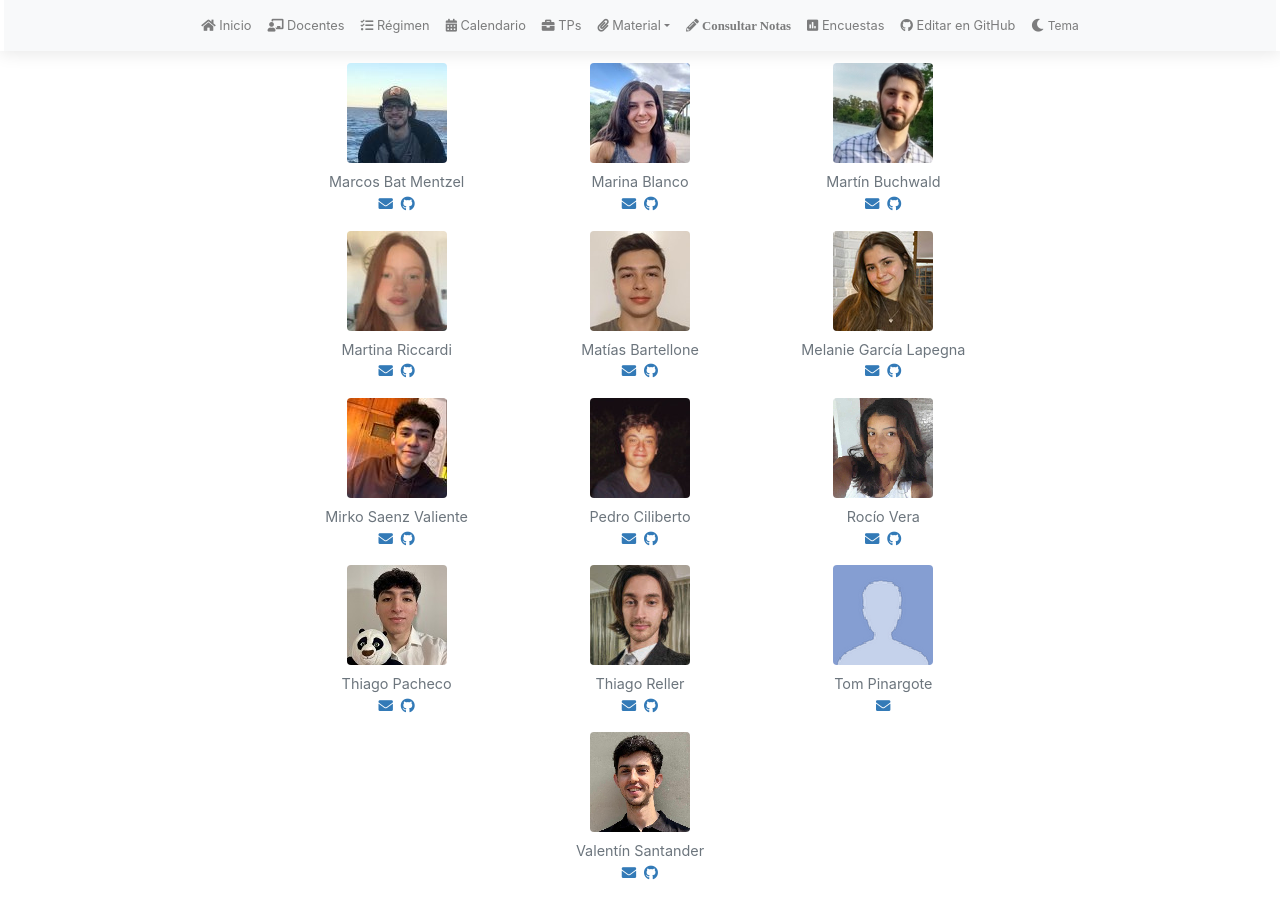
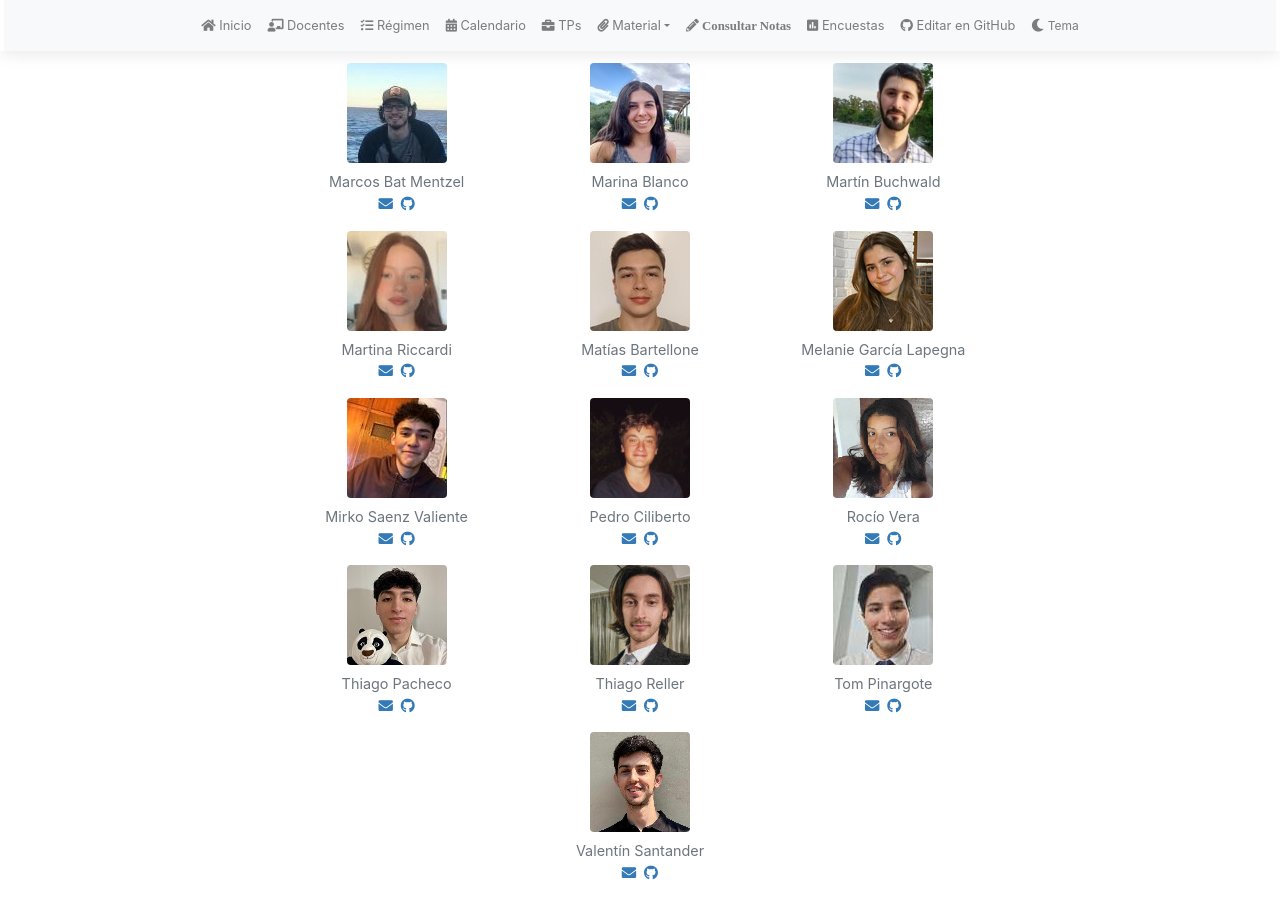
Before and after one commit to algoritmos-rw/tda_bg, a Jekyll site: the page built from docentes.md, in a window 1280 px wide and 900 px high, scrolled down 703 px. Built offline with Jekyll 4.4.1, drawn with Linux system fonts in a browser that asks for light colours; nearby versions of some CDN libraries; our own code applies the rules of GitHub Pages for plain Markdown files.

Commit message:
Datos Tom P

```diff
--- a/_data/docentes.yml
+++ b/_data/docentes.yml
@@ -116,9 +116,9 @@ docentes:
   github: tyreller
 
 - nombre: Tom Pinargote
-  foto: /assets/img/docentes/unknown.png
+  foto: /assets/img/docentes/tomp.jpg
   mail: tpinargote@fi.uba.ar
-  github:
+  github: tompivel
 
 - nombre: Valentín Santander
   foto: /assets/img/docentes/valentins.jpg
```
Also changed, not shown: assets/img/docentes/tomp.jpg (added).
